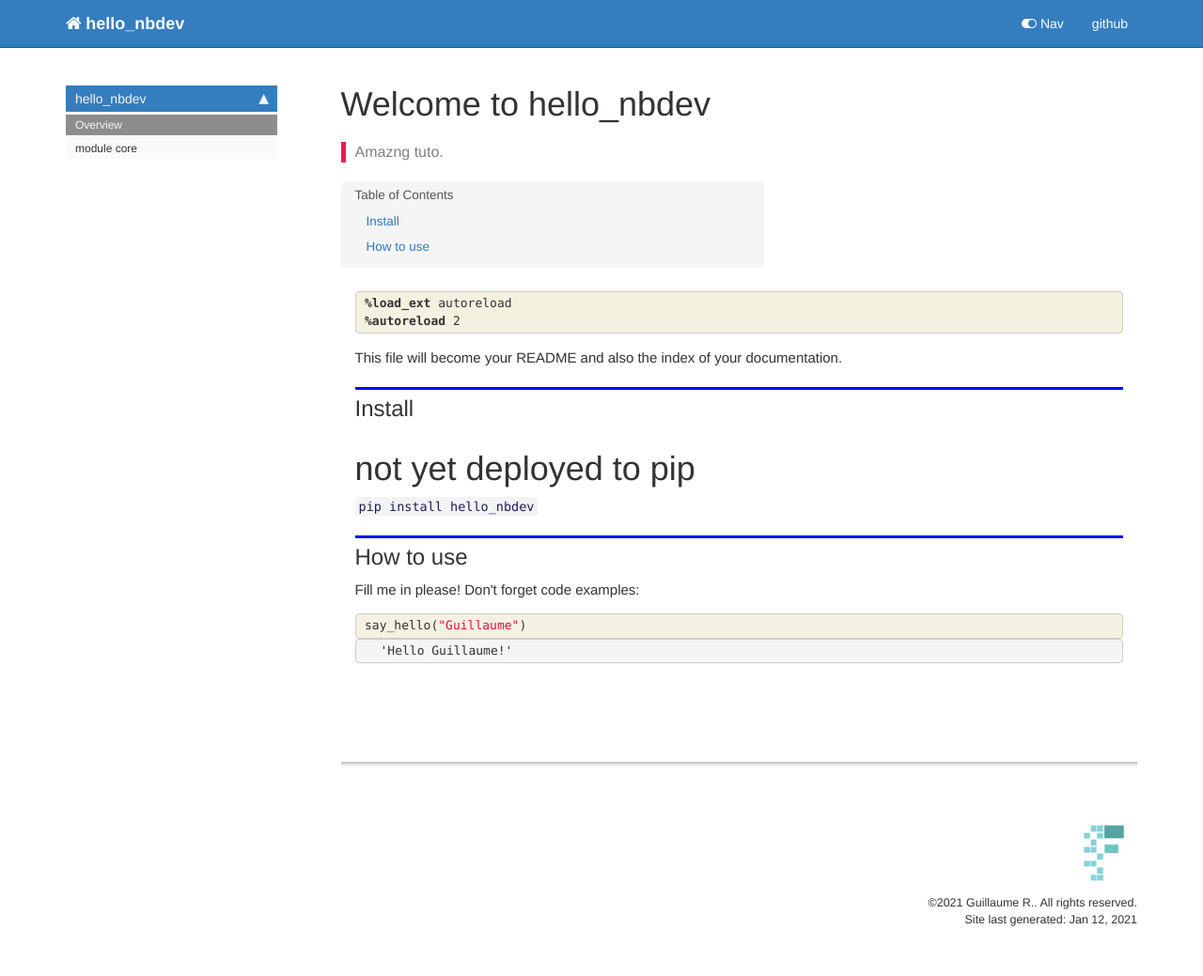
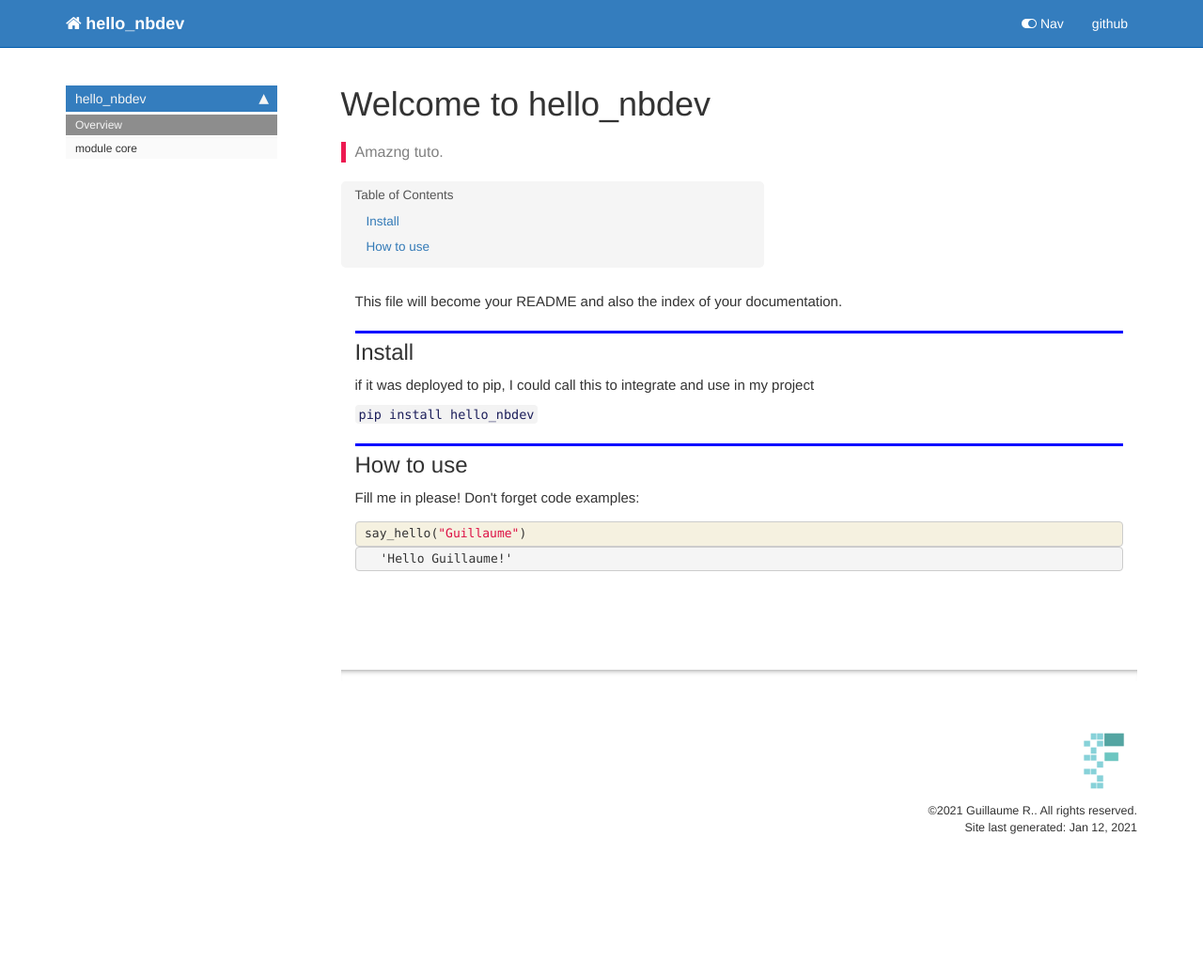
Before and after one commit to castorfou/hello_nbdev, a Jekyll site: the page built from docs/index.html, in a window 1280 px wide. Shown: the whole page at 94% size. Built offline with Jekyll 4.4.1, drawn with Linux system fonts in a browser that asks for light colours; nearby versions of some CDN libraries; comment, search, counter and statistics services are not loaded; after the commit the page ends 941 px from its top, so only the background shows below that.

```diff
--- a/docs/index.html
+++ b/docs/index.html
@@ -29,24 +29,6 @@ nb_path: "index.ipynb"
 </div>
     {% endraw %}
 
-    {% raw %}
-
-<div class="cell border-box-sizing code_cell rendered">
-<div class="input">
-
-<div class="inner_cell">
-    <div class="input_area">
-<div class=" highlight hl-ipython3"><pre><span></span><span class="o">%</span><span class="k">load_ext</span> autoreload
-<span class="o">%</span><span class="k">autoreload</span> 2
-</pre></div>
-
-    </div>
-</div>
-</div>
-
-</div>
-    {% endraw %}
-
 <div class="cell border-box-sizing text_cell rendered"><div class="inner_cell">
 <div class="text_cell_render border-box-sizing rendered_html">
 <p>This file will become your README and also the index of your documentation.</p>
@@ -56,13 +38,14 @@ nb_path: "index.ipynb"
 </div>
 <div class="cell border-box-sizing text_cell rendered"><div class="inner_cell">
 <div class="text_cell_render border-box-sizing rendered_html">
-<h2 id="Install">Install<a class="anchor-link" href="#Install"> </a></h2>
+<h2 id="Install">Install<a class="anchor-link" href="#Install"> </a></h2><p>if it was deployed to pip, I could call this to integrate and use in my project</p>
+
 </div>
 </div>
 </div>
 <div class="cell border-box-sizing text_cell rendered"><div class="inner_cell">
 <div class="text_cell_render border-box-sizing rendered_html">
-<h1 id="not-yet-deployed-to-pip">not yet deployed to pip<a class="anchor-link" href="#not-yet-deployed-to-pip"> </a></h1><p><code>pip install hello_nbdev</code></p>
+<p><code>pip install hello_nbdev</code></p>
 
 </div>
 </div>
--- a/index.py
+++ b/index.py
@@ -1,9 +1,10 @@
 #!/usr/bin/env python
 # coding: utf-8
 
-# In[5]:
+# In[ ]:
 
 
+#hide
 get_ipython().run_line_magic('load_ext', 'autoreload')
 get_ipython().run_line_magic('autoreload', '2')
 
@@ -22,9 +23,8 @@ from hello_nbdev import *
 # This file will become your README and also the index of your documentation.
 
 # ## Install
+# if it was deployed to pip, I could call this to integrate and use in my project
 
-# #not yet deployed to pip
-#
 # `pip install hello_nbdev`
 
 # ## How to use
```
Also changed, not shown: 00_core.py (+8 -2 lines), docs/core.html (+33 -0 lines), README.md, 2 other files.
